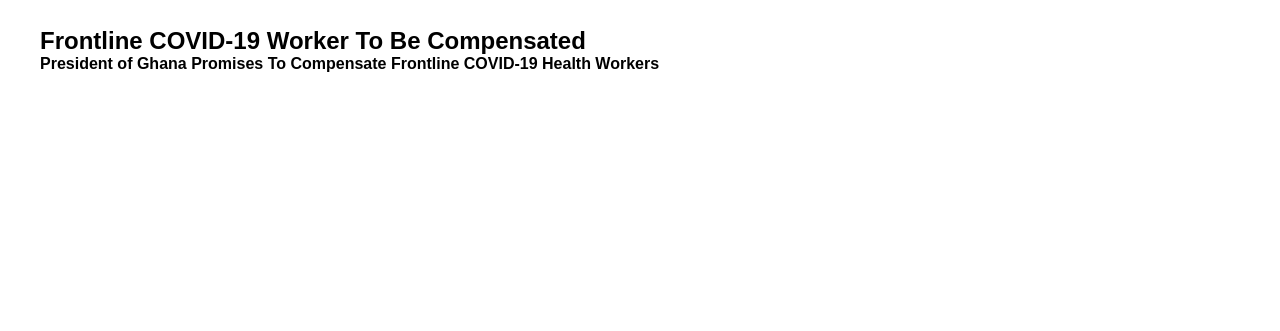
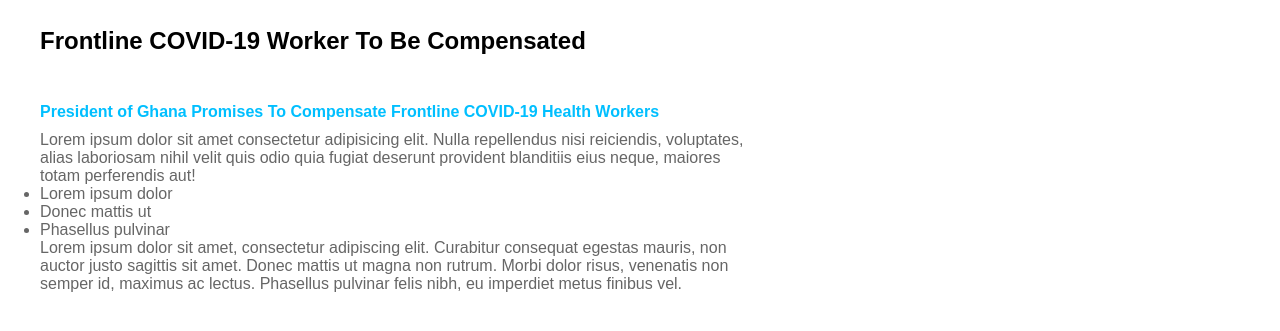
Before and after one commit to PrinceAsiedu/WebWorkshop, a plain HTML site: page Chapter03/newspaper.html in a window 1280 px wide. Shown: the part 103-434 px from the top of the page. Drawn offline with Linux system fonts and the light colour scheme.

Commit message:
Update newspaper.html

```diff
--- a/Chapter03/newspaper.html
+++ b/Chapter03/newspaper.html
@@ -49,6 +49,27 @@
             color: white;
             background-color: deepskyblue;
         }
+
+        h1 {
+            font-size: 50px;
+        }
+        p, ul {
+            color: #666;
+            font-size: 16px;
+        }
+
+        .article {
+            margin-bottom: 30px;
+        }
+
+        .description {
+            color: deepskyblue;
+            margin-bottom: 10px;
+        }
+
+        p {
+            width: 60%;
+        }
     </style>
 </head>
 <body>
@@ -68,9 +89,25 @@
     </div>
     <div class="content-wrapper">
         <article>
-            <h2>Frontline COVID-19 Worker To Be Compensated</h2>
+            <h2 class="article">Frontline COVID-19 Worker To Be Compensated</h2>
+            <img src="" alt="">
+            <p class="description">
+                <strong>President of Ghana Promises To Compensate Frontline COVID-19 Health Workers</strong>
+            </p>
+            <p>Lorem ipsum dolor sit amet consectetur adipisicing elit. Nulla repellendus nisi reiciendis, voluptates, alias laboriosam nihil velit quis odio quia fugiat deserunt provident blanditiis eius neque, maiores totam perferendis aut!</p>
+            </p>
+            <ul>
+                <li>Lorem ipsum dolor</li>
+                <li>Donec mattis ut</li>
+                <li>Phasellus pulvinar</li>
+            </ul>
             <p>
-                <strong>President of Ghana Promises To Compensate Frontline COVID-19 Health Workers</strong>
+                Lorem ipsum dolor sit amet, consectetur adipiscing elit.
+                Curabitur consequat egestas mauris, non auctor justo
+                sagittis sit amet. Donec mattis ut magna non rutrum. Morbi
+                dolor risus, venenatis non semper id, maximus ac lectus.
+                Phasellus pulvinar felis nibh, eu imperdiet metus finibus
+                vel.
             </p>
         </article>
     </div>
```
